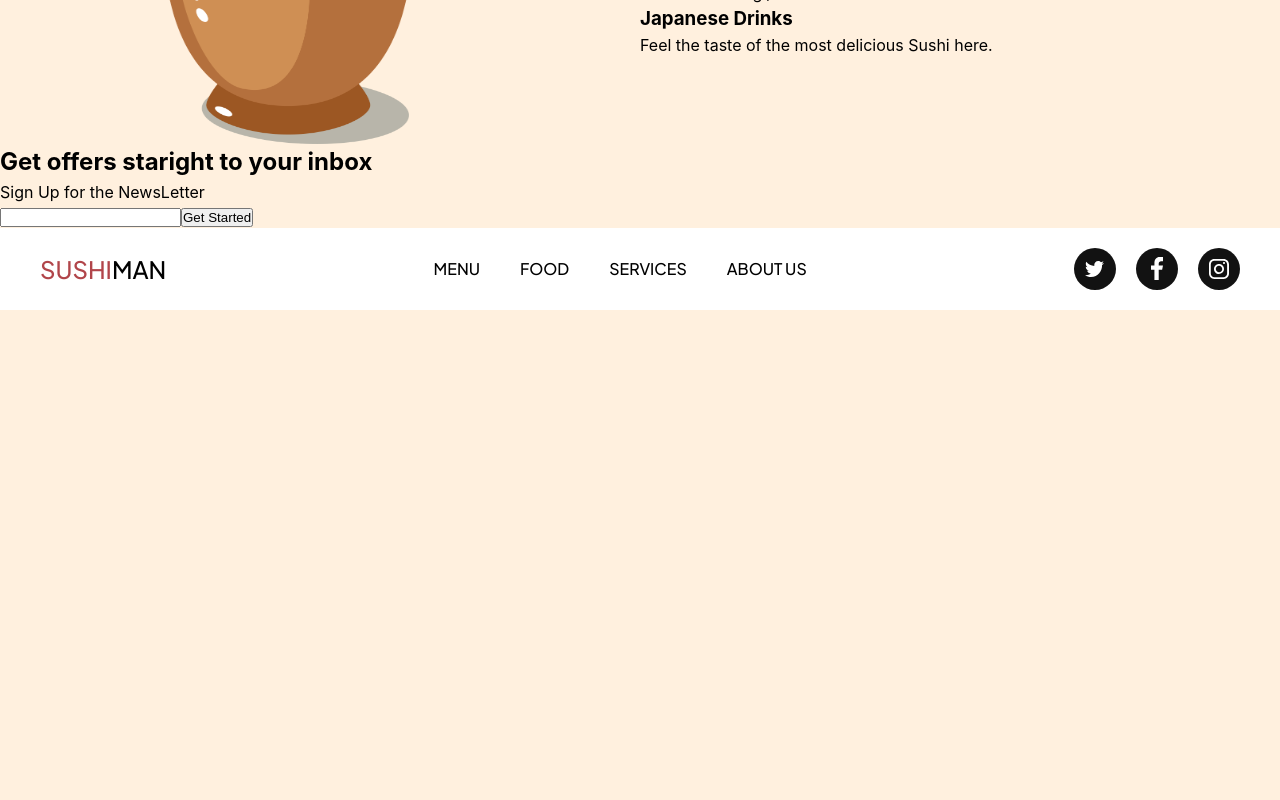
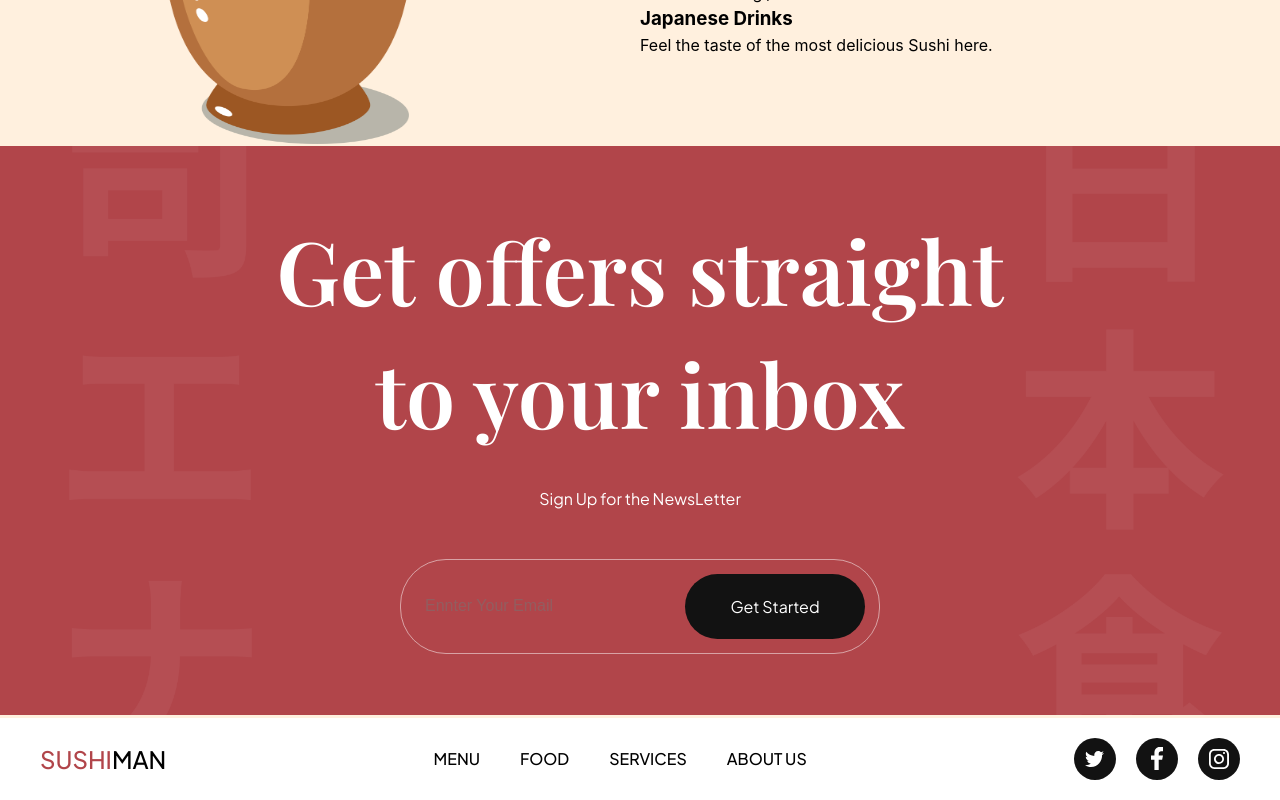
Before and after one commit to wolfgunblood/sushi-landing-page, a React (Vite) app: page / in a window 1280 px wide. Shown: the part 2454-3254 px from the top of the page. Before the commit the page ends 2764 px from the top, so only its background shows below. Built offline with nearby package versions, Linux system fonts and the light colour scheme.

Commit message:
Updated Subscription Box

```diff
--- a/src/components/SubscriptionBox/SubscriptionBox.jsx
+++ b/src/components/SubscriptionBox/SubscriptionBox.jsx
@@ -1,13 +1,14 @@
-import React from 'react'
+import React from 'react';
+import "./SubscriptionBox.scss";
 
 const SubscriptionBox = () => {
   return (
-    <section>
-      <h2>Get offers staright to your inbox</h2>
-      <p>Sign Up for the NewsLetter</p>
-      <div>
-      <input type="text" />
-      <button>Get Started</button>
+    <section className='subscription-box-container'>
+      <h2 className='subscription-box-title'>Get offers straight <br /> to your inbox</h2>
+      <p className='subscription-box-text'>Sign Up for the NewsLetter</p>
+      <div className='subscription-box-input-container'>
+        <input type="text" placeholder='Ennter Your Email'/>
+        <button>Get Started</button>
       </div>
     </section>
   )
--- a/src/components/SubscriptionBox/SubscriptionBox.scss
+++ b/src/components/SubscriptionBox/SubscriptionBox.scss
@@ -0,0 +1,78 @@
+.subscription-box-container {
+    display: flex;
+    flex-direction: column;
+    padding: 64px;
+    align-items: center;
+    // justify-content: center;
+    background-image: url(../../assets/subscribe_bg.png);
+    background-position: center;
+    background-repeat: no-repeat;
+    background-size: contain;
+
+    .subscription-box-title {
+        font-size: 88px;
+        line-height: 123px;
+
+        font-family: var(--playfair-display);
+        text-align: center;
+        font-weight: 600;
+        color: #fff;
+    }
+
+    .subscription-box-text {
+        margin-top: 32px;
+
+        font-size: 16px;
+        line-height: 25px;
+        font-family: var(--plus-jakarta-sans);
+        text-align: center;
+        font-weight: 400;
+        color: #fff;
+    }
+
+    .subscription-box-input-container {
+        min-width: 480px;
+        margin-top: 48px;
+
+        padding: 14px 14px 14px 24px;
+        border: 1px solid rgba(255, 255, 255, .5);
+        display: flex;
+        gap: 24px;
+        border-radius: 46px;
+
+        input {
+            flex: 1;
+            font-size: 16px;
+            background-color: transparent;
+            color: #fff;
+            outline: none;
+            border: none;
+            opacity: 0.5;
+        }
+
+        input::placeholder,
+        input::-webkit-input-placeholder,
+        input::-moz-placeholder,
+        input::-ms-input-placeholder {
+            color: #fff;
+        }
+
+        button {
+            color: #fff;
+            background-color: var(--secondary-color);
+            min-width: 180px;
+            padding: 20px;
+            border-radius: 46px;
+
+            font-size: 16px;
+            line-height: 25px;
+            font-family: var(--plus-jakarta-sans);
+            text-align: center;
+            font-weight: 400;
+
+            border: none;
+            outline: none;
+        }
+    }
+
+}
```
